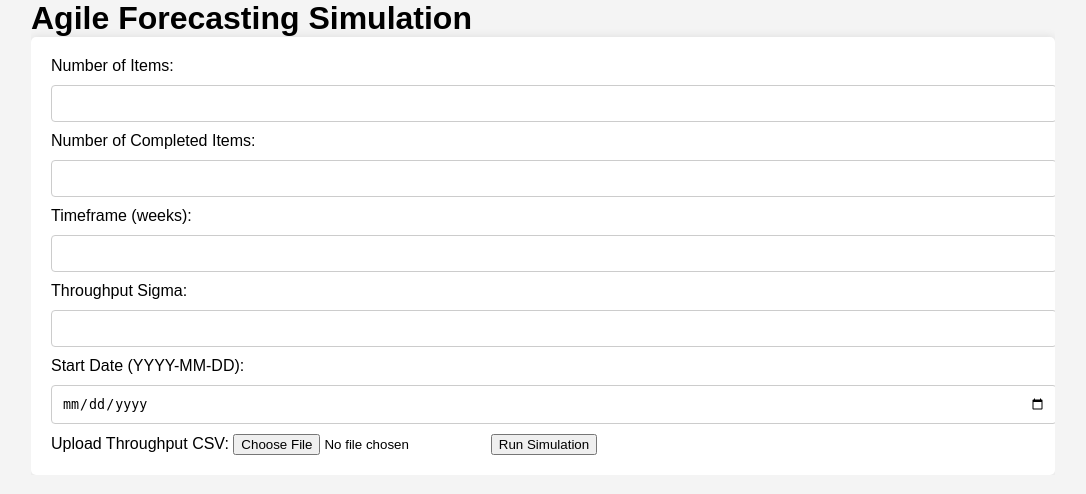
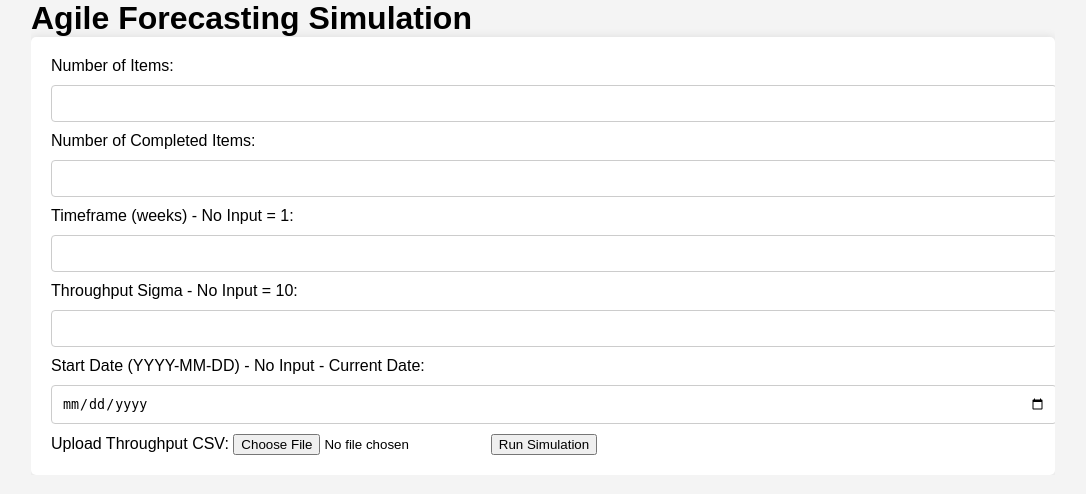
Before and after one commit to jeremyrutz/agile-forecast-webapp, a Flask app: page / in a window 1280 px wide. Shown: the top 494 px of the page, without its empty margins (97-1183 px from the left). Run offline with Flask 2, Linux system fonts and the light colour scheme.

Commit message:
defined default user parameter values

```diff
--- a/src/simulation.py
+++ b/src/simulation.py
@@ -20,7 +20,7 @@ def load_throughput_data(file_path):
         raise ValueError("No valid throughput values found in CSV.")
     return throughputs
 
-def calculate_completion_dates(base_date, num_items, num_completed, throughput_data, num_simulations=10000, throughput_sigma=10, timeframe_weeks=1):
+def calculate_completion_dates(base_date, num_items, num_completed, throughput_data, num_simulations=10000, throughput_sigma, timeframe_weeks):
     completion_dates = []
     for _ in range(num_simulations):
         completed = num_completed
--- a/templates/index.html
+++ b/templates/index.html
@@ -35,13 +35,13 @@
             <label for="num_completed">Number of Completed Items:</label>
             <input type="number" id="num_completed" name="num_completed" required>
 
-            <label for="timeframe_weeks">Timeframe (weeks):</label>
+            <label for="timeframe_weeks">Timeframe (weeks) - No Input = 1:</label>
             <input type="number" id="timeframe_weeks" name="timeframe_weeks" required>
 
-            <label for="throughput_sigma">Throughput Sigma:</label>
+            <label for="throughput_sigma">Throughput Sigma - No Input = 10:</label>
             <input type="number" id="throughput_sigma" name="throughput_sigma" required>
 
-            <label for="start_date">Start Date (YYYY-MM-DD):</label>
+            <label for="start_date">Start Date (YYYY-MM-DD) - No Input - Current Date:</label>
             <input type="date" id="start_date" name="start_date">
 
             <label for="csv_file">Upload Throughput CSV:</label>
```
